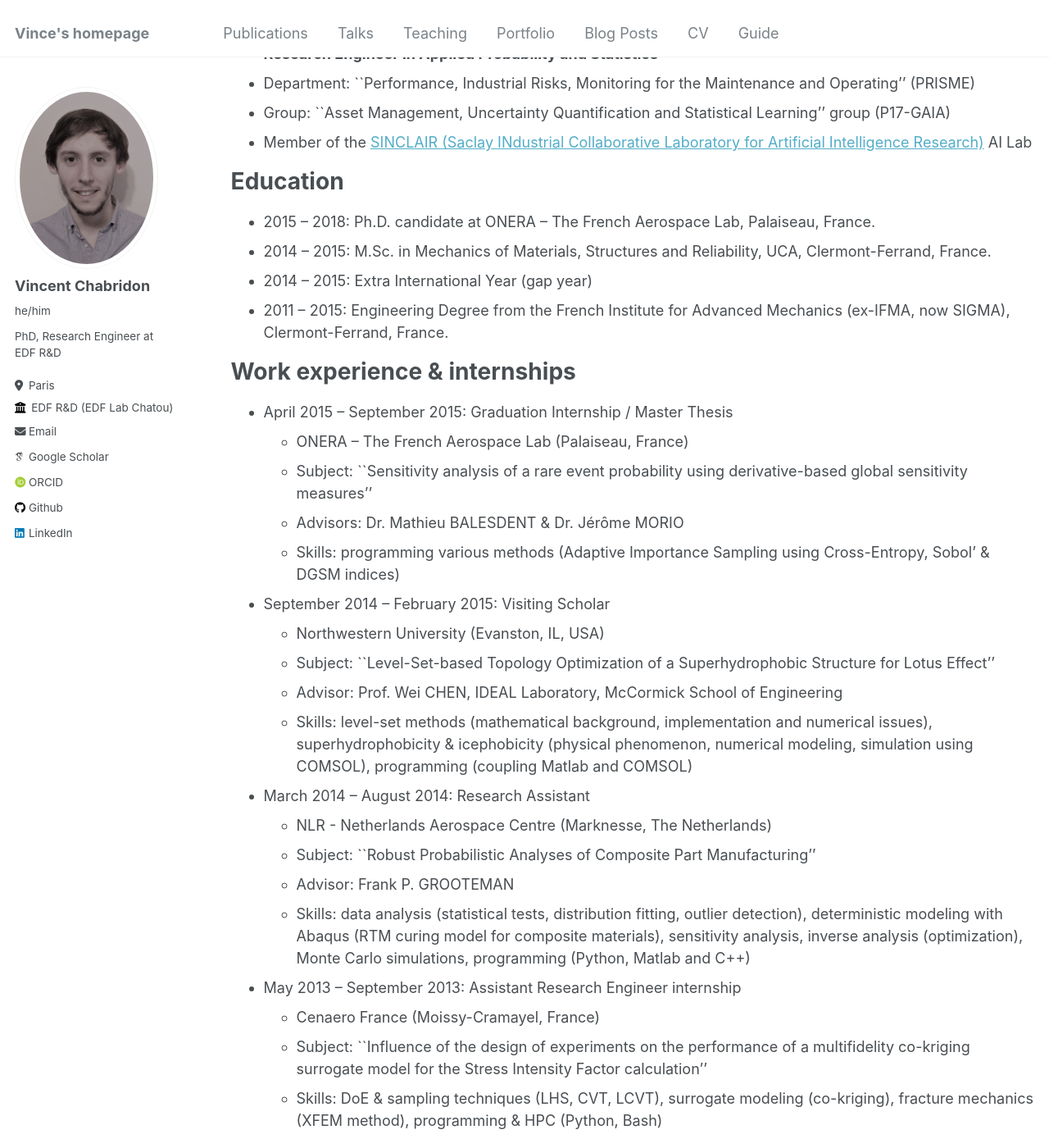
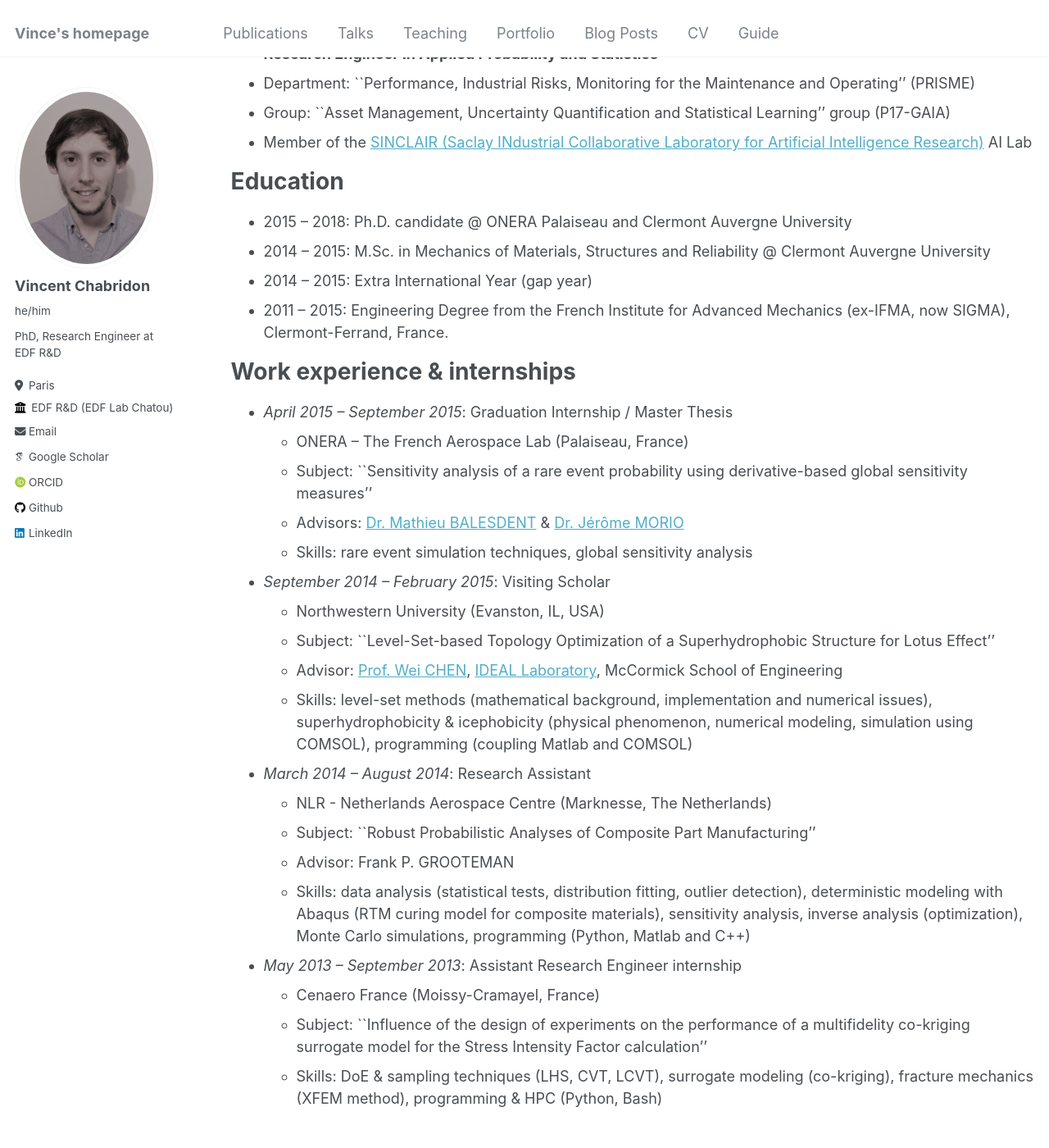
Before and after one commit to vchabri/vchabri.github.io, a Jekyll site: the page built from _pages/cv.md, in a window 1280 px wide and 1400 px high, scrolled down 198 px. Shown: the whole window at 82% size. Built offline with Jekyll 4.4.1, drawn with Linux system fonts in a browser that asks for light colours; some web fonts are replaced.

Commit message:
Update cv.md

```diff
--- a/_pages/cv.md
+++ b/_pages/cv.md
@@ -17,32 +17,32 @@ Research staff member at EDF R&D (EDF Lab Chatou, 6 quai Watier, Chatou, France)
 
 Education
 ======
-* 2015 – 2018: Ph.D. candidate at ONERA -- The French Aerospace Lab, Palaiseau, France.
-* 2014 – 2015: M.Sc. in Mechanics of Materials, Structures and Reliability, UCA, Clermont-Ferrand, France.
+* 2015 – 2018: Ph.D. candidate @ ONERA Palaiseau and Clermont Auvergne University
+* 2014 – 2015: M.Sc. in Mechanics of Materials, Structures and Reliability @ Clermont Auvergne University
 * 2014 – 2015: Extra International Year (gap year)
 * 2011 – 2015: Engineering Degree from the French Institute for Advanced Mechanics (ex-IFMA, now SIGMA), Clermont-Ferrand, France.
 
 Work experience & internships
 ======
-* April 2015 – September 2015: Graduation Internship / Master Thesis
+* _April 2015 – September 2015_: Graduation Internship / Master Thesis
   *  ONERA – The French Aerospace Lab (Palaiseau, France)
   *  Subject: ``Sensitivity analysis of a rare event probability using derivative-based global sensitivity measures''
-  *  Advisors: Dr. Mathieu BALESDENT & Dr. Jérôme MORIO
-  *  Skills: programming various methods (Adaptive Importance Sampling using Cross-Entropy, Sobol’ & DGSM indices)
+  *  Advisors: [Dr. Mathieu BALESDENT](https://www.onera.fr/fr/staff/mathieu-balesdent) & [Dr. Jérôme MORIO](https://www.onera.fr/fr/staff/jerome-morio)
+  *  Skills: rare event simulation techniques, global sensitivity analysis
 
-* September 2014 – February 2015: Visiting Scholar
+* _September 2014 – February 2015_: Visiting Scholar
   *  Northwestern University (Evanston, IL, USA)
   *  Subject: ``Level-Set-based Topology Optimization of a Superhydrophobic Structure for Lotus Effect''
-  *  Advisor: Prof. Wei CHEN, IDEAL Laboratory, McCormick School of Engineering
+  *  Advisor: [Prof. Wei CHEN](https://www.mccormick.northwestern.edu/research-faculty/directory/profiles/chen-wei.html), [IDEAL Laboratory](https://ideal.mech.northwestern.edu/), McCormick School of Engineering
   *  Skills: level-set methods (mathematical background, implementation and numerical issues), superhydrophobicity & icephobicity (physical phenomenon, numerical modeling, simulation using COMSOL), programming (coupling Matlab and COMSOL)
 
-* March 2014 – August 2014: Research Assistant
+* _March 2014 – August 2014_: Research Assistant
   *  NLR - Netherlands Aerospace Centre (Marknesse, The Netherlands)
   *  Subject: ``Robust Probabilistic Analyses of Composite Part Manufacturing''
   *  Advisor: Frank P. GROOTEMAN
   *  Skills: data analysis (statistical tests, distribution fitting, outlier detection), deterministic modeling with Abaqus (RTM curing model for composite materials), sensitivity analysis, inverse analysis (optimization), Monte Carlo simulations, programming (Python, Matlab and C++)
 
-* May 2013 – September 2013: Assistant Research Engineer internship
+* _May 2013 – September 2013_: Assistant Research Engineer internship
   *  Cenaero France (Moissy-Cramayel, France)
   *  Subject: ``Influence of the design of experiments on the performance of a multifidelity co-kriging surrogate model for the Stress Intensity Factor calculation''
   *  Skills: DoE & sampling techniques (LHS, CVT, LCVT), surrogate modeling (co-kriging), fracture mechanics (XFEM method), programming & HPC (Python, Bash)
```
Also changed, not shown: other parts of _pages/cv.md (+1 -1 lines).
